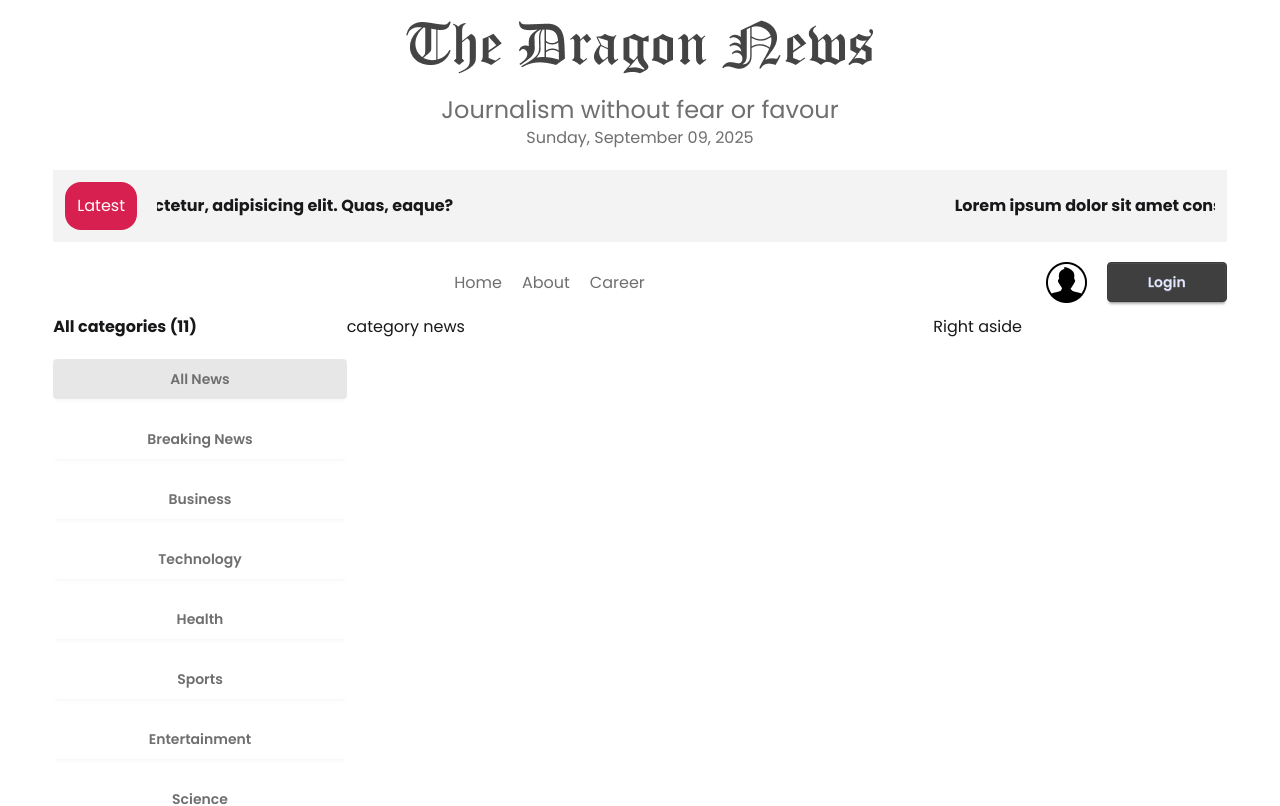
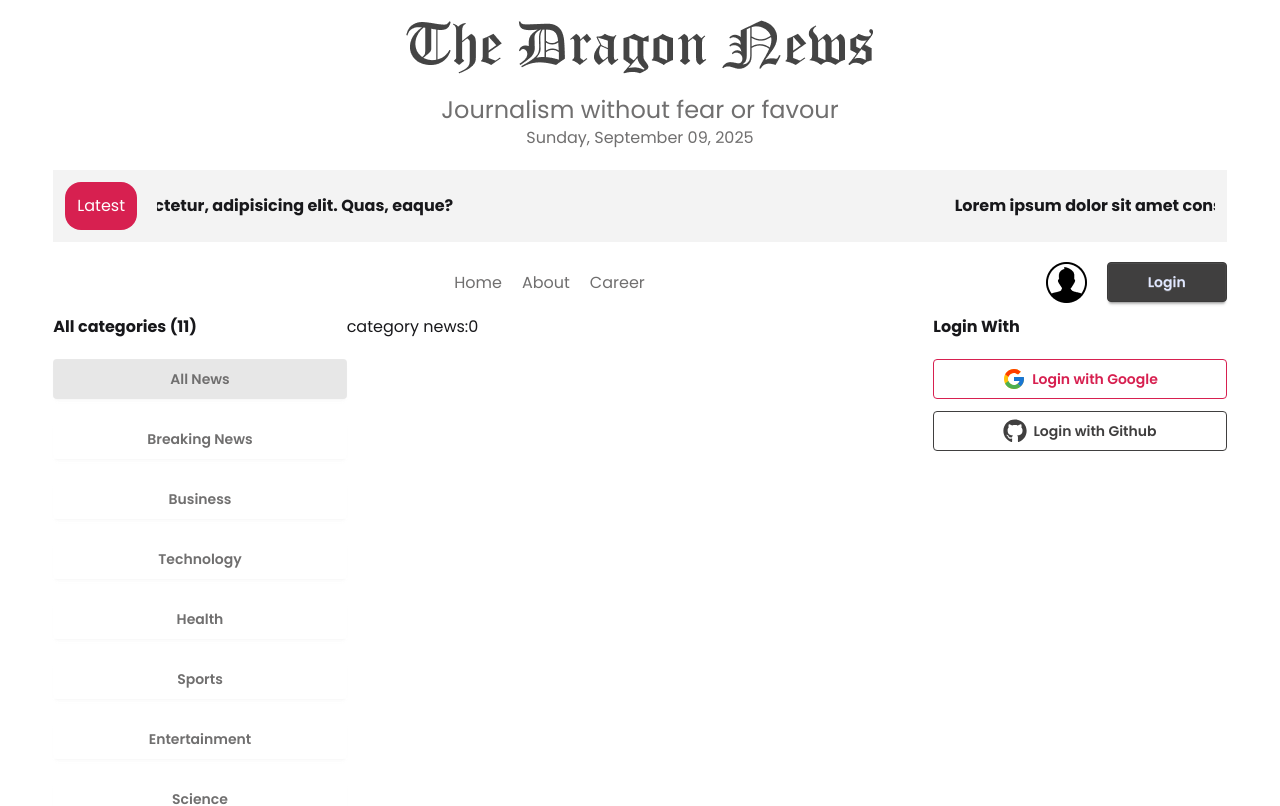
Before and after one commit to Mdismail2001/News_portal, a React (Vite) app: page /category/0 in a window 1280 px wide. Shown: the top 806 px of the page. Built offline with nearby package versions, Linux system fonts and the light colour scheme.

Commit message:
login with googe and github page added

```diff
--- a/package.json
+++ b/package.json
@@ -16,6 +16,7 @@
     "react": "^19.1.1",
     "react-dom": "^19.1.1",
     "react-fast-marquee": "^1.6.5",
+    "react-icons": "^5.5.0",
     "react-router": "^7.9.1",
     "tailwindcss": "^4.1.13"
   },
--- a/src/components/Pages/CategoryNews.jsx
+++ b/src/components/Pages/CategoryNews.jsx
@@ -1,9 +1,12 @@
 import React from 'react';
+import { useParams } from 'react-router';
 
 const CategoryNews = () => {
+   const {id}= useParams();
+//    console.log(id);
     return (
         <div>
-            <h1>category news</h1>
+            <h1>category news:{id}</h1>
         </div>
     );
 };
--- a/src/components/homelayout/RightAside.jsx
+++ b/src/components/homelayout/RightAside.jsx
@@ -1,9 +1,10 @@
 import React from 'react';
+import SocialLogin from './SocialLogin';
 
 const RightAside = () => {
     return (
         <div>
-            <h1>Right aside</h1>
+            <SocialLogin></SocialLogin>
         </div>
     );
 };
--- /dev/null
+++ b/src/components/homelayout/SocialLogin.jsx
@@ -0,0 +1,19 @@
+import React from 'react';
+import { FcGoogle } from "react-icons/fc";
+import { FaGithub } from "react-icons/fa";
+
+
+
+const SocialLogin = () => {
+    return (
+        <div>
+            <h2 className='font-bold mb-5'>Login With</h2>
+            <div className='space-y-3'>
+                <button className='btn w-full btn-outline btn-secondary'> <FcGoogle size={24}/>Login with Google</button>
+                <button className='btn w-full btn-outline btn-primary'> <FaGithub size={24} />Login with Github</button>
+            </div>
+        </div>
+    );
+};
+
+export default SocialLogin;
```
Also changed, not shown: 1 other file (tests, documents, lock files or other folders).
